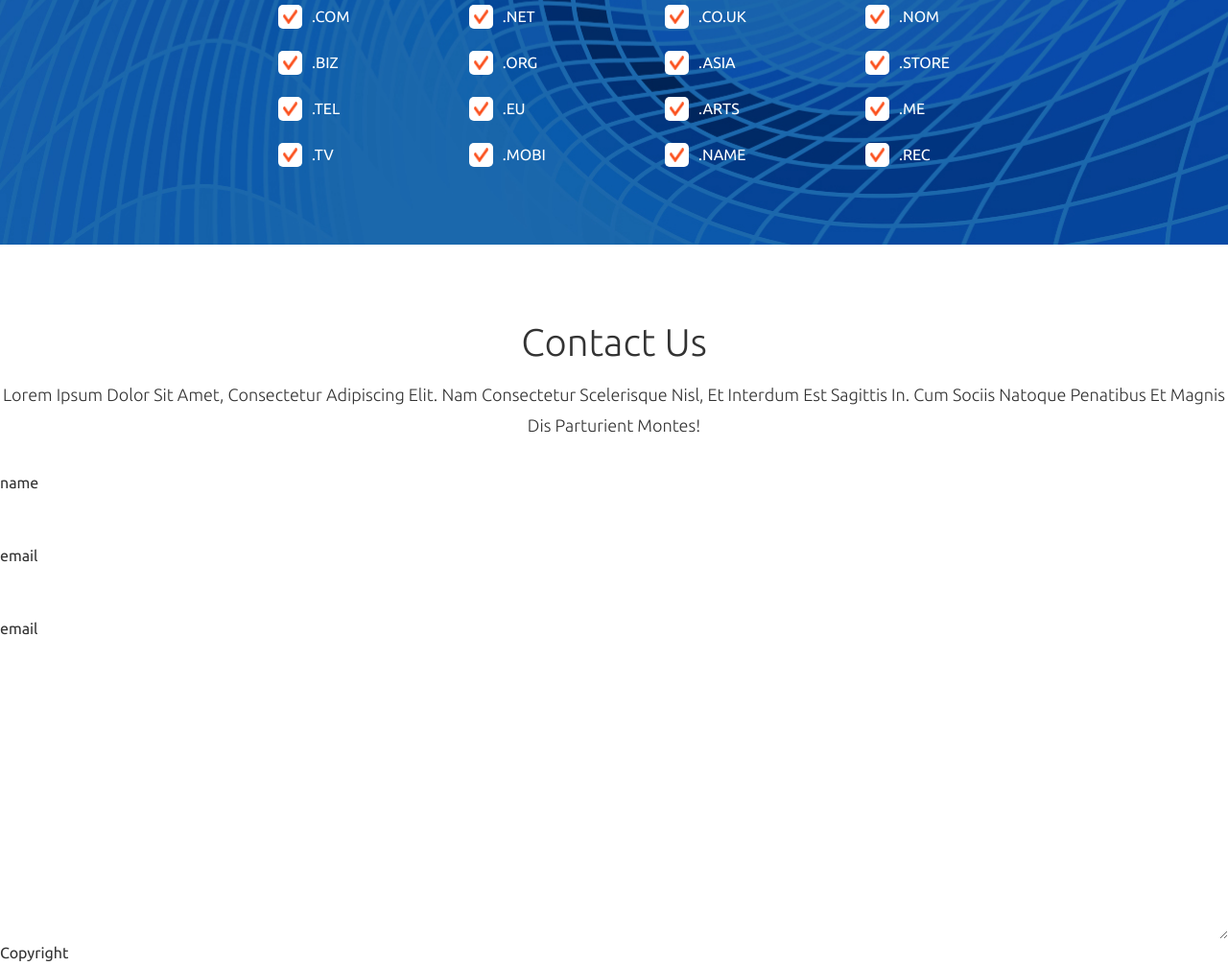
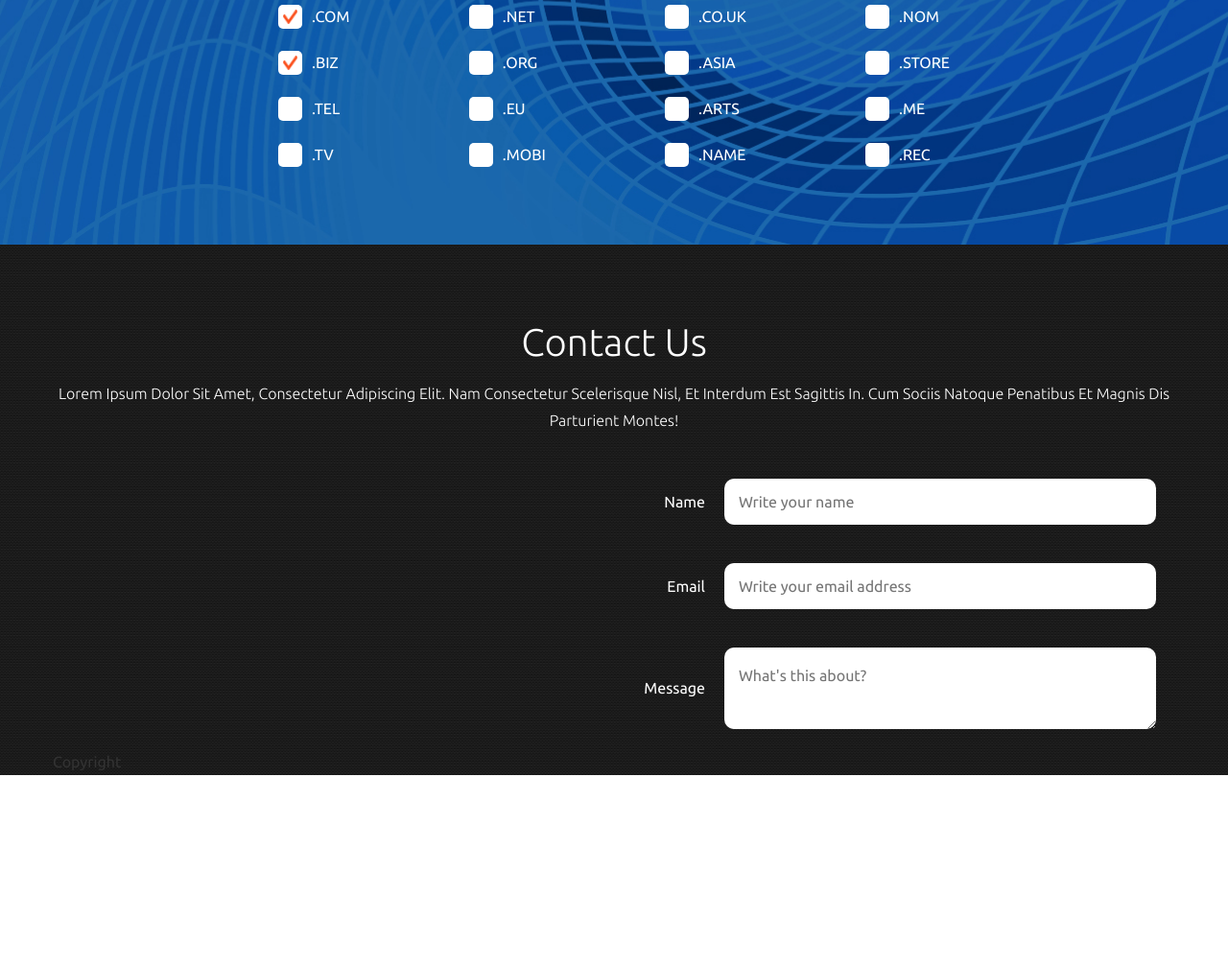
Before and after one commit to DOUARA/TLGHosting-Responsive-HTML-Template, a plain HTML site: page index.html in a window 1280 px wide. Shown: the part 3536-4543 px from the top of the page at 96% size. After the commit the page ends 4344 px from the top, so only its background shows below. Drawn offline with Linux system fonts and the light colour scheme.

Commit message:
feat: Work on the contact form on the footer section

```diff
--- a/index.html
+++ b/index.html
@@ -322,12 +322,12 @@
 
               <div class="form__checkboxGroup">
                 <input id= "tel" type="checkbox"  name="biz"
-                   value="tel" class="form__checkboxInput" checked="checked"/>
+                   value="tel" class="form__checkboxInput" />
                    <label for="tel"> <span class="form__customCheckbox"></span> .tel</label>
               </div>
               <div class="form__checkboxGroup">
                 <input id= "tv" type="checkbox"  name="tv"
-                   value="tv" class="form__checkboxInput" checked="checked"/>
+                   value="tv" class="form__checkboxInput" />
                    <label for="tv"> <span class="form__customCheckbox"></span> .tv</label>
               </div>
             </div>
@@ -335,24 +335,24 @@
             <div class="checkboxes_col">
               <div class="form__checkboxGroup">
                 <input id= "net" type="checkbox"  name="net"
-                   value="net" class="form__checkboxInput" checked="checked"/>
+                   value="net" class="form__checkboxInput" />
                    <label for="net"> <span class="form__customCheckbox"></span> .net</label>
               </div>
 
               <div class="form__checkboxGroup">
                 <input id= "org" type="checkbox"  name="org"
-                   value="org" class="form__checkboxInput" checked="checked"/>
+                   value="org" class="form__checkboxInput" />
                    <label for="org"> <span class="form__customCheckbox"></span> .org</label>
               </div>
 
               <div class="form__checkboxGroup">
                 <input id= "eu" type="checkbox"  name="eu"
-                   value="eu" class="form__checkboxInput" checked="checked"/>
+                   value="eu" class="form__checkboxInput" />
                    <label for="eu"> <span class="form__customCheckbox"></span> .eu</label>
               </div>
               <div class="form__checkboxGroup">
                 <input id= "mobi" type="checkbox"  name="mobi"
-                   value="mobi" class="form__checkboxInput" checked="checked"/>
+                   value="mobi" class="form__checkboxInput" />
                    <label for="mobi"> <span class="form__customCheckbox"></span> .mobi</label>
               </div>
             </div>
@@ -361,24 +361,24 @@
             <div class="checkboxes_col">
               <div class="form__checkboxGroup">
                 <input id= "co.uk" type="checkbox"  name="co.uk"
-                   value="co.uk" class="form__checkboxInput" checked="checked"/>
+                   value="co.uk" class="form__checkboxInput" />
                    <label for="co.uk"> <span class="form__customCheckbox"></span> .co.uk</label>
               </div>
 
               <div class="form__checkboxGroup">
                 <input id= "asia" type="checkbox"  name="asia"
-                   value="asia" class="form__checkboxInput" checked="checked"/>
+                   value="asia" class="form__checkboxInput" />
                    <label for="asia"> <span class="form__customCheckbox"></span> .asia</label>
               </div>
 
               <div class="form__checkboxGroup">
                 <input id= "arts" type="checkbox"  name="arts"
-                   value="arts" class="form__checkboxInput" checked="checked"/>
+                   value="arts" class="form__checkboxInput" />
                    <label for="arts"> <span class="form__customCheckbox"></span> .arts</label>
               </div>
               <div class="form__checkboxGroup">
                 <input id= "name" type="checkbox"  name="name"
-                   value="name" class="form__checkboxInput" checked="checked"/>
+                   value="name" class="form__checkboxInput" />
                    <label for="name"> <span class="form__customCheckbox"></span> .name</label>
               </div>
             </div>
@@ -386,29 +386,27 @@
             <div class="checkboxes_col">
               <div class="form__checkboxGroup">
                 <input id= "nom" type="checkbox"  name="nom"
-                   value="nom" class="form__checkboxInput" checked="checked"/>
+                   value="nom" class="form__checkboxInput" />
                    <label for="nom"> <span class="form__customCheckbox"></span> .nom</label>
               </div>
 
               <div class="form__checkboxGroup">
                 <input id= "store" type="checkbox"  name="store"
-                   value="store" class="form__checkboxInput" checked="checked"/>
+                   value="store" class="form__checkboxInput" />
                    <label for="store"> <span class="form__customCheckbox"></span> .store</label>
               </div>
 
               <div class="form__checkboxGroup">
                 <input id= "me" type="checkbox"  name="me"
-                   value="me" class="form__checkboxInput" checked="checked"/>
+                   value="me" class="form__checkboxInput" />
                    <label for="me"> <span class="form__customCheckbox"></span> .me</label>
               </div>
               <div class="form__checkboxGroup">
                 <input id= "rec" type="checkbox"  name="rec"
-                   value="rec" class="form__checkboxInput" checked="checked"/>
+                   value="rec" class="form__checkboxInput" />
                    <label for="rec"> <span class="form__customCheckbox"></span> .rec</label>
               </div>
             </div>
-
-
 
           </div>
         </form>
@@ -416,31 +414,41 @@
     </div>
 
     <!-- footer section -->
-    <footer>
+    <footer class="grid-fluid footer">
+      <div class="grid">
         <div class="heading">
-        <h1 class="heading__hdln">contact us</h1>
-        <p class="heading__desc">Lorem ipsum dolor sit amet, consectetur adipiscing elit. Nam consectetur scelerisque nisl, et interdum est sagittis in. Cum sociis natoque penatibus et magnis dis parturient montes! </p>
+          <h1 class="heading__hdln--white">contact us</h1>
+          <p class="heading__desc--white">Lorem ipsum dolor sit amet, consectetur adipiscing elit. Nam consectetur scelerisque nisl, et interdum est sagittis in. Cum sociis natoque penatibus et magnis dis parturient montes! </p>
         </div>
-      <div>
+      </div>
+      <div class="grid">
+        <div class="grid__col--6">
           <div class="map">
 
           </div>
-        <div>
+        </div>
+          <div class="grid__col--6">
             <form action="#" class="contact-form">
+              <div class="contact-form__group">
                 <label for="name" class="contact-form__label">name</label>
-            <input type="text" class="contact-form__input" name='name'>
-
+                <input type="text" class="contact-form__input" placeholder="Write your name" name='name'><br>
+              </div>
+              <div class="contact-form__group">
                 <label for="email" class="contact-form__label">email</label>
-            <input type="email" class="contact-form__input" name="email">
-
-            <label for="message" class="contact-form__label">email</label>
-            <textarea name="message" id="" cols="30" rows="10" class="contact-form__textarea"></textarea>
+                <input type="email" class="contact-form__input" placeholder="Write your email address" name="email"><br>
+              </div>
+              <div class="contact-form__group">
+                <label for="message" class="contact-form__label">message</label>
+                <textarea placeholder="What's this about?" name="message" id="" cols="30" rows="10" class="contact-form__textarea"></textarea><br>
+              </div>
 
             </form>
           </div>
         </div>
+        <div class="grid">
         <div class="copyright">
           Copyright
+        </div>
       </div>
     </footer>
 
--- /dev/null
+++ b/scss/layout/_footer.scss
@@ -0,0 +1,7 @@
+// ==========================================================================
+// Footer section
+// ==========================================================================
+
+.footer {
+	@include img-replace("footer-bg.jpg", 100%, 100%);
+}
--- a/scss/layout/_index.scss
+++ b/scss/layout/_index.scss
@@ -39,6 +39,11 @@
 @import 'brands';
 
 // ==========================================================================
-// Domain Search
+// Domain Search section
 // ==========================================================================
 @import 'domain-search';
+
+// ==========================================================================
+// Footer
+// ==========================================================================
+@import 'footer';
--- a/scss/modules/_forms.scss
+++ b/scss/modules/_forms.scss
@@ -43,7 +43,7 @@
 
 
 	@include e(input) {
-		font-size : em(18px);
+		font-size: em(18px);
 		margin-bottom: em(20px, 18px);
 		border-bottom: 6px solid palette(grey, x-light);
 		border-radius: $br--default;
@@ -63,3 +63,35 @@
 		background: $color-primary;
 	}
 }
+
+
+
+.contact-form {
+	@include e(group) {
+		display:flex;
+		align-items:center;
+		justify-content: flex-end;
+	}
+
+	@include e(input) {
+		max-width:450px;
+		display:inline-block;
+		margin:20px;
+		border-radius:$br--default;
+	}
+
+	@include e(textarea) {
+		margin:20px;
+		max-width:450px;
+		display:inline-block;
+		height:85px;
+		border-radius:$br--default;
+	}
+
+	@include e(label) {
+		text-align:right;
+		color:$white;
+		display:inline-block;
+		text-transform: capitalize;
+	}
+}
```
Also changed, not shown: css/application.css, img/contact-us-bg.jpg (deleted), 1 other file. Lines whose indentation alone changed are shown as unchanged.
